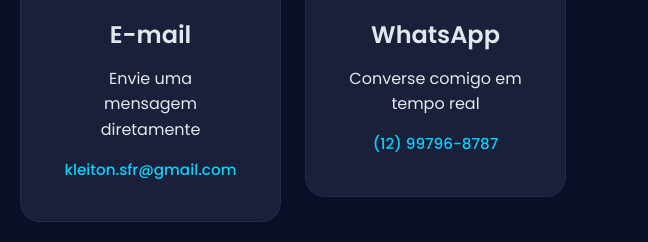
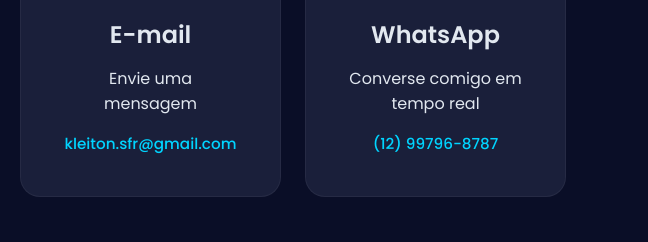
Before and after one commit to kleitonfr/portfolio_new, a plain HTML site: page index.html in a window 1280 px wide. Shown: the part 4745-4987 px from the top of the page, 632-1280 px from the left. Drawn offline with nearby package versions, Linux system fonts and the light colour scheme.

Commit message:
atualização nos cards

```diff
--- a/pages/index.html
+++ b/index.html
@@ -525,7 +525,7 @@
                             </div>
                             <h4>E-mail</h4>
                             <p class="card-description">
-                                Envie uma mensagem diretamente
+                                Envie uma mensagem
                             </p>
                             <span class="contact-value">kleiton.sfr@gmail.com</span>
                         </div>
```
